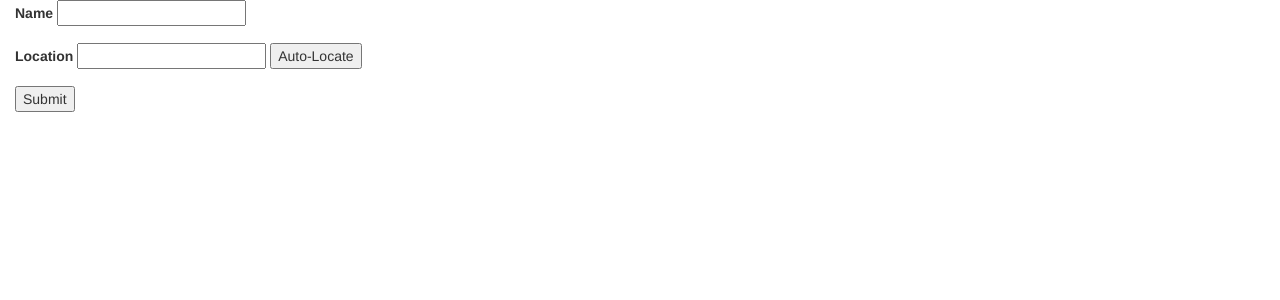
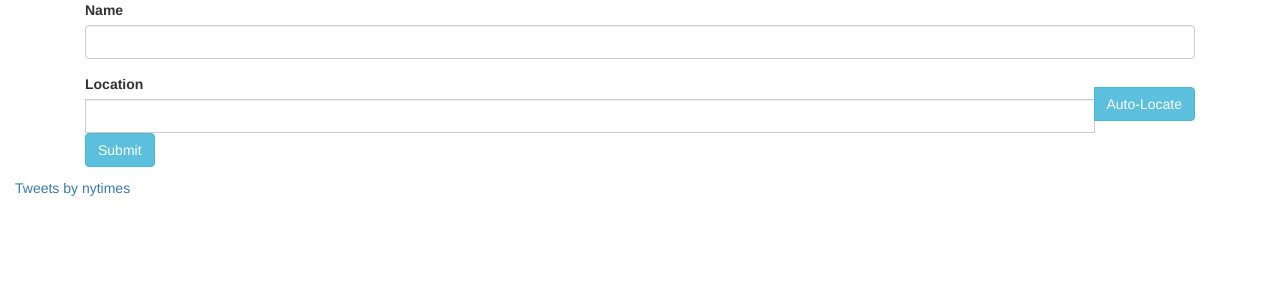
Before and after one commit to mchlltt/Your-Today-Dashboard, a PHP site: page / in a window 1280 px wide. Shown: the top 300 px of the page. Run offline with PHP 8.4, Linux system fonts and the light colour scheme; some libraries are stand-ins or nearby versions.

Commit message:
Update input logic and style

```diff
--- a/assets/css/style.css
+++ b/assets/css/style.css
@@ -1,4 +1,4 @@
 body {
+	min-height: 100vh;
 	width: 100%;
-	padding: 1%;
 }
--- a/assets/javascript/user.js
+++ b/assets/javascript/user.js
@@ -10,11 +10,11 @@ $(document).ready(function() {
         // if (nameLocal.length > 0 && latLocal.length > 0 && longLocal.length > 0) {
         //     return false;
         // } else {
-            return true;
+        return true;
         // }
     };
 
-    // Determine during pageload whether to display the form.
+    // Determine whether to display the form.
     hideForm = function() {
         if (isUserInfoNeeded()) {
             $('form').show();
@@ -23,9 +23,8 @@ $(document).ready(function() {
         }
     };
 
-    // Run on pageload.
+    // Check on pageload.
     hideForm();
-
 
     // Initialize user variables.
     var name;
@@ -34,7 +33,13 @@ $(document).ready(function() {
     var long;
 
     // This variable indicates whether the address was input manually by the user and needs to be geocoded.
+    // It is true by default.
     var inputAddress = true;
+
+    // It is also true if the user has typed in the location box.
+    $('#location').on('keyup', function() {
+        inputAddress = true;
+    });
 
     // Get input from input boxes.
     $('#submit-button').on('click', function() {
@@ -54,7 +59,9 @@ $(document).ready(function() {
             var geocoder = new google.maps.Geocoder();
 
             // Geocode raw address input.
-            geocoder.geocode({ 'address': rawAddress }, function(results, status) {
+            geocoder.geocode({
+                'address': rawAddress
+            }, function(results, status) {
                 if (status == google.maps.GeocoderStatus.OK) {
                     // Save latitude and longitude.
                     lat = results[0].geometry.location.lat();
@@ -107,6 +114,7 @@ $(document).ready(function() {
         $('#location').val(lat.toFixed(3) + ',' + long.toFixed(3));
 
         // Tell the program not to geocode ('#location').val() since we already have the full coordinates saved to lat and long.
+        // This will be overwritten back to true if the user types in the location box.
         inputAddress = false;
     };
 
@@ -114,8 +122,4 @@ $(document).ready(function() {
         $('#form-submit-message').text('Error getting address.');
     };
 
-
-
-
-
 });
--- a/index.html
+++ b/index.html
@@ -7,39 +7,39 @@
     <script src="https://code.jquery.com/jquery-3.1.1.min.js"></script>
     <script src="https://maps.googleapis.com/maps/api/js?key=AIzaSyB-OvY8uwgdrNLTUgJ1VoTpyowRQ3o75LU"></script>
     <link href="https://maxcdn.bootstrapcdn.com/bootswatch/3.3.7/flatly/bootstrap.min.css" rel="stylesheet">
-    <!-- <script async src="https://platform.twitter.com/widgets.js" charset="utf-8"></script> -->
+    <script async src="https://platform.twitter.com/widgets.js" charset="utf-8"></script>
     <script src="assets/javascript/user.js"></script>
     <script src="assets/javascript/news.js"></script>
 </head>
 
 <body>
-    <div class="container row">
+    <div class="container row center-block">
         <div class="col-xs-12">
             <form>
                 <div class="form-group">
                     <label for="username">Name</label>
-                    <input type="text" id="username">
+                    <input type="text" id="username" class="form-control">
                 </div>
-                <div class="form-group">
+                <div class="input-group">
                     <label for="location">Location</label>
-                    <input type="text" id="location">
-                    <button id="auto-locate">Auto-Locate</button>
+                    <input type="text" id="location" class="form-control pull-left">
+                    <span class="input-group-btn">
+                    	<button id="auto-locate" class="btn btn-info">Auto-Locate</button>
+                    </span>
                 </div>
-                <button type="submit" id="submit-button">Submit</button>
+                <button type="submit" id="submit-button" class="btn btn-info">Submit</button>
+                <p id="form-submit-message"></p>
             </form>
-            <p id="form-submit-message"></p>
         </div>
     </div>
     <div class="container row">
         <div class="article col-md-12"></div>
     </div>
-    <!--
     <div class="container row">
         <div class="col-xs-12">
             <a class="twitter-timeline" data-width="300" data-height="450" href="https://twitter.com/nytimes">Tweets by nytimes</a>
         </div>
-     </div>
-     -->
+    </div>
 </body>
 
 </html>
```
